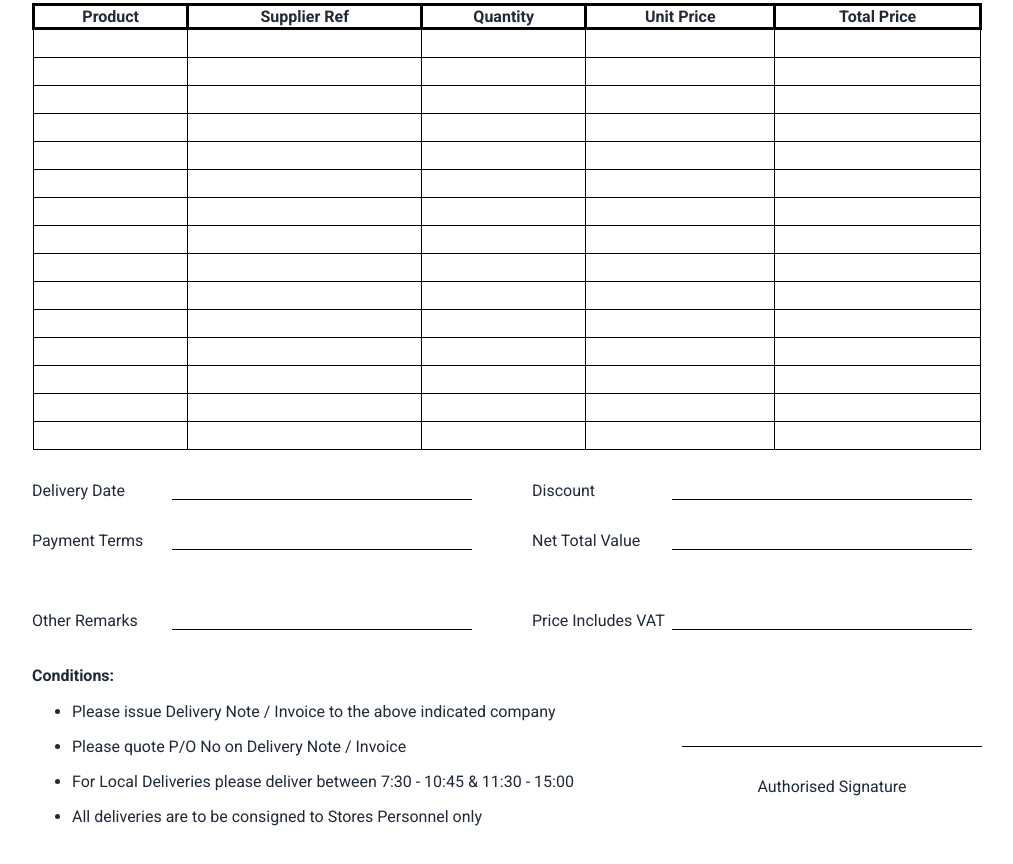
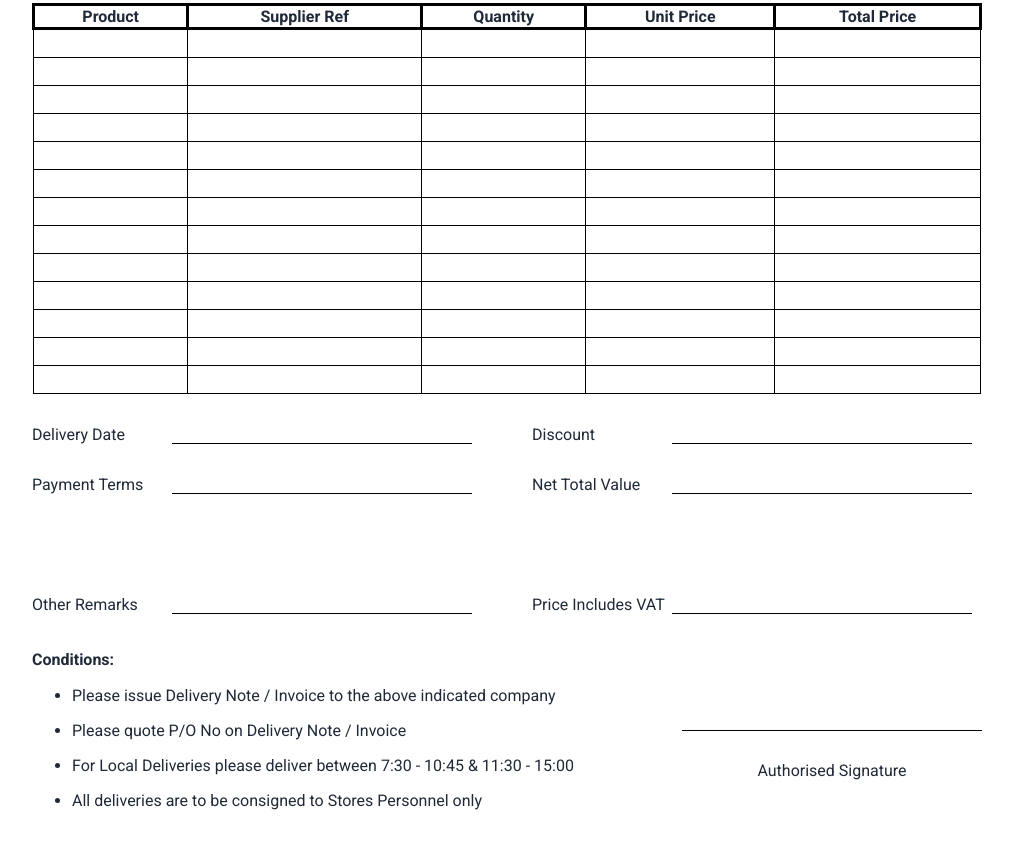
Before and after one commit to AlexeyDemyan/PO-generator-frontend, a website: page print.html in a window 1280 px wide. Shown: the part 559-1423 px from the top of the page, without its empty margins (133-1146 px from the left). Drawn offline with Linux system fonts and the light colour scheme.

Commit message:
enlarged Remarks field

```diff
--- a/css/print-style.css
+++ b/css/print-style.css
@@ -145,7 +145,7 @@ div {
 .section__bottom-info {
   display: grid;
   grid-template-columns: 500px 500px;
-  grid-template-rows: 50px 50px 80px;
+  grid-template-rows: 50px 50px 120px;
 }
 
 .section__bottom-info div {
--- a/print.html
+++ b/print.html
@@ -190,20 +190,6 @@
             <td></td>
             <td></td>
           </tr>
-          <tr class="table-row-14">
-            <td></td>
-            <td></td>
-            <td></td>
-            <td></td>
-            <td></td>
-          </tr>
-          <tr class="table-row-15">
-            <td></td>
-            <td></td>
-            <td></td>
-            <td></td>
-            <td></td>
-          </tr>
         </table>
       </div>
       <div class="section section__bottom-info">
```
